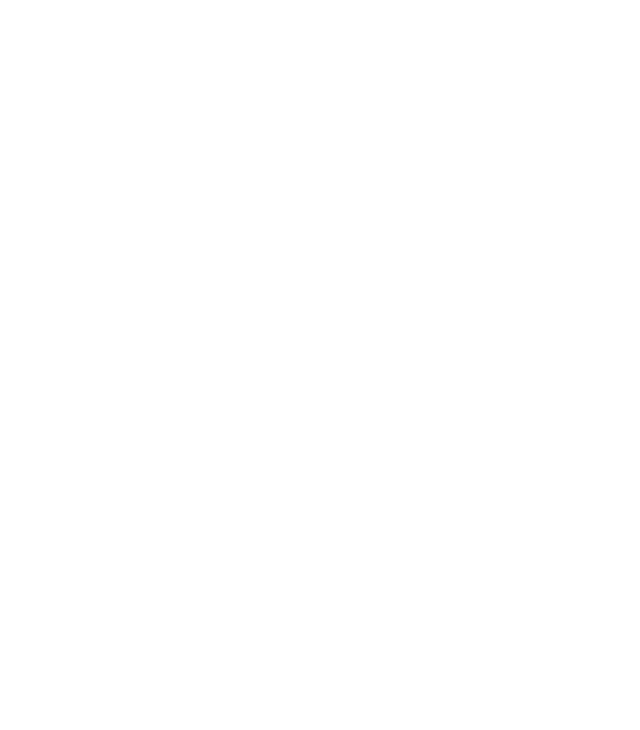
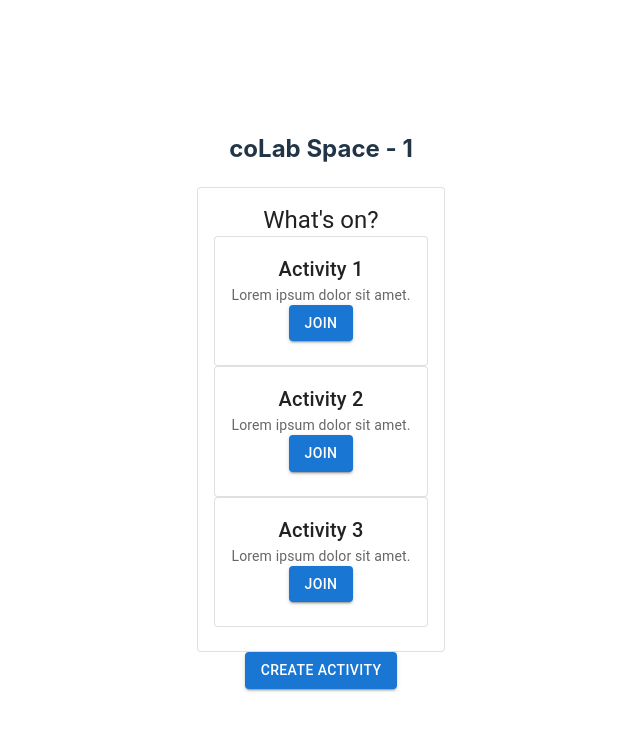
Before and after one commit to MathildaBoullenger/CapstoneProject, a React (Vite) app in the folder frontend/: page /hobbies/1 in a window 1280 px wide. Before the commit this address had no page. Shown: the top 730 px of the page, without its empty margins (319-959 px from the left). Built offline with nearby package versions, Linux system fonts and the light colour scheme.

Commit message:
working on activities posts to backend

```diff
--- a/frontend/src/App.jsx
+++ b/frontend/src/App.jsx
@@ -5,6 +5,7 @@
 import RegistrationForm from "./components/RegistrationForm";
 import { Routes, Route } from "react-router-dom";
 import HobbyList from "./components/HobbyList";
+import HobbyPage from "./components/HobbyPage";
 import FacebookAccountForm from "./components/FacebookAccountForm";
 import AddActivityForm from "./components/AddActivityForm";
 /*import UpdateProfileForm from "./components/End/UpdateProfileForm";*/
@@ -18,7 +19,11 @@
           <Route exact path="/signup" element={<RegistrationForm />} />
           <Route exact path="/signup/profile" element={<ProfileSetupForm />} /> {/*common route*/}
           <Route exact path="/signup/profile/facebook" element={<FacebookAccountForm />} />
-          <Route exact path="/hobbies" element={<HobbyList />} />
+
+          <Route path="/" element={<HobbyList />} />
+          <Route path="/hobbies" element={<HobbyList />} />
+          <Route path="/hobbies/:name" element={<HobbyPage />} />
+
           <Route exact path="/add" element={<AddActivityForm />} />
           {/*<Route exact path="/update" element={<UpdateProfileForm />} />*/}
         </Routes>
--- a/frontend/src/components/HobbyList.jsx
+++ b/frontend/src/components/HobbyList.jsx
@@ -2,10 +2,9 @@
 import HobbyTile from "./HobbyTile";
 import placeholderImage from "../assets/hobbyplaceholderimage.jpg";
 import { Grid, Typography } from "@mui/material";
-import { useState } from "react";
+import { Link } from "react-router-dom";
 
-const HobbyList = ({ onHobbyClick }) => {
-  const [selectedHobby, setSelectedHobby] = useState(null);
+const HobbyList = () => {
 
   const hobbies = [
     { id: 1, name: "Hiking/Tramping", image: placeholderImage },
@@ -42,12 +41,12 @@
       <Grid container spacing={2} className="hobby-list">
         {hobbies.map((hobby) => (
           <Grid item xs={12} sm={6} md={4} lg={3} key={hobby.id}>
-            <HobbyTile
-              key={hobby.id}
-              hobby={hobby}
-              onClick={() => onHobbyClick(hobby)}
-            />
+            <Link to={`/hobbies/${hobby.name}`}>
+              <HobbyTile hobby={hobby} />
+            </Link>
           </Grid>
+
+
         ))}
       </Grid>
     </>
--- /dev/null
+++ b/frontend/src/components/HobbyPage.jsx
@@ -0,0 +1,68 @@
+import { useParams } from "react-router-dom";
+import { Card, CardContent, Typography, Button } from "@mui/material";
+import AddActivityForm from "./AddActivityForm"
+
+const HobbyPage = () => {
+  const { name } = useParams();
+
+  // Sample data for the forum
+  const forumData = [
+    { id: 1, title: "Activity 1", content: "Lorem ipsum dolor sit amet." },
+    { id: 2, title: "Activity 2", content: "Lorem ipsum dolor sit amet." },
+    { id: 3, title: "Activity 3", content: "Lorem ipsum dolor sit amet." },
+  ];
+
+  const handleJoinActivity = (discussionId) => {
+    // Handle the join action for the specific discussion
+    console.log("Join Activity:", discussionId);
+  };
+
+  const handleCreateActivity = () => {
+    // Handle the create activity action
+    console.log("Create Activity");
+  };
+
+  return (
+    <div>
+      <h2>coLab Space - {name}</h2>
+
+      {/* Render the specific content for the hobby page */}
+      <Card variant="outlined">
+        <CardContent>
+          <Typography variant="h5" component="div">
+            What's on?
+          </Typography>
+          {forumData.map((discussion) => (
+            <Card key={discussion.id} variant="outlined">
+              <CardContent>
+                <Typography variant="h6" component="div">
+                  {discussion.title}
+                </Typography>
+                <Typography variant="body2" color="text.secondary">
+                  {discussion.content}
+                </Typography>
+                <Button
+                  variant="contained"
+                  color="primary"
+                  onClick={() => handleJoinActivity(discussion.id)}
+                >
+                  Join
+                </Button>
+              </CardContent>
+            </Card>
+          ))}
+        </CardContent>
+      </Card>
+
+      <Button
+        variant="contained"
+        color="primary"
+        onClick={handleCreateActivity}
+      >
+        Create Activity
+      </Button>
+    </div>
+  );
+};
+
+export default HobbyPage;
--- a/frontend/src/components/HobbyTile.jsx
+++ b/frontend/src/components/HobbyTile.jsx
@@ -1,9 +1,15 @@
 import React from "react";
 import { Card, CardMedia, CardContent, Typography } from "@mui/material";
 
-const HobbyTile = ({ hobby, onClick }) => {
+const HobbyTile = ({ hobby, onClick, selected }) => {
+
+  const tileStyle = {
+    border: selected ? '2px solid red' : 'none',
+    // Add any other desired styles
+  };
+
   return (
-    <Card onClick={onClick}>
+    <Card onClick={onClick} className={`hobby-tile ${selected ? 'selected' : ''}`}>
       <CardMedia
         component="img"
         height="200"
```
